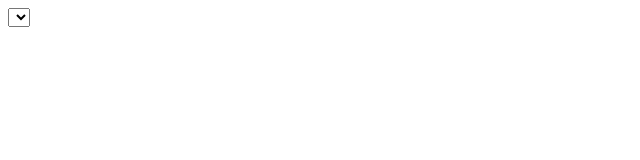
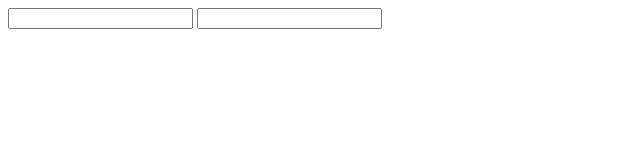
Before and after one commit to github-test-1234/Kolvan, a plain HTML site: page index.html in a window 1280 px wide. Shown: the whole page, without its empty margins (0-640 px from the left). Drawn offline with Linux system fonts and the light colour scheme.

Commit message:
Добавила Вход

```diff
--- a/index.html
+++ b/index.html
@@ -6,7 +6,8 @@
 </head>
 <body>
     <form action="">
-        <select name="" id=""></select>
+        <input type="email" name="email" id="email">
+        <input type="ввести email">
     </form>
 </body>
 </html>
```
Also changed, not shown: 1 other file.
